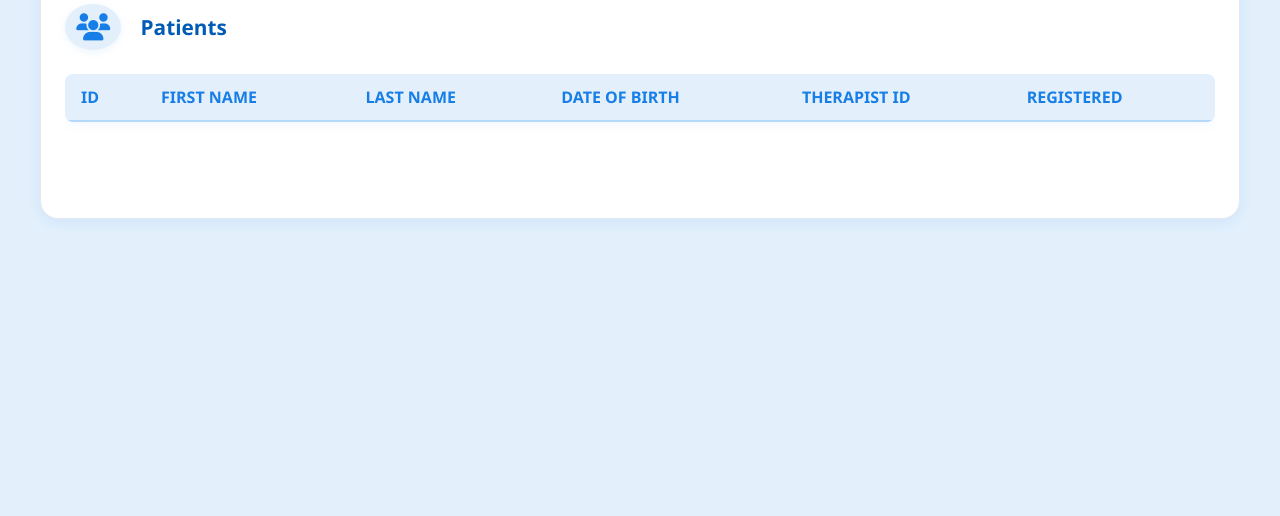
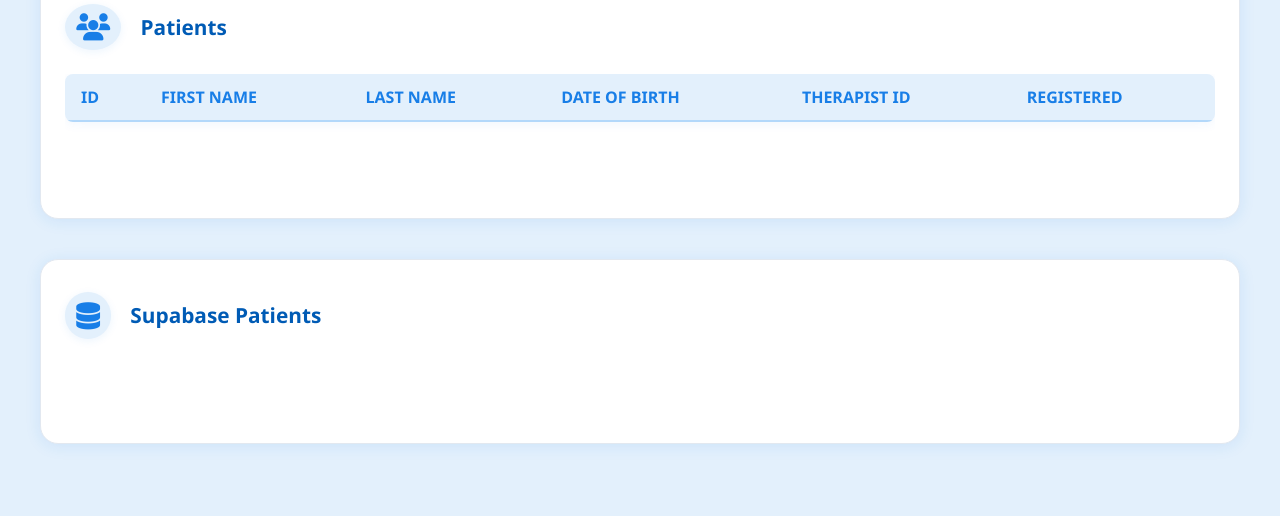
Before and after one commit to ReaganKibet/Patient-Registration-app, a Flask app: template templates/dashboard.html in a window 1280 px wide. Shown: the part 694-1210 px from the top of the page. Before the commit the page ends 914 px from the top, so only its background shows below. Run offline with Flask 3, Linux system fonts and the light colour scheme; the template is opened without the code that fills it, so the values that code supplies are empty; some libraries are stand-ins or nearby versions.

Commit message:
Adding functionality of fetching data from supabase to display in the dashboard

```diff
--- a/templates/dashboard.html
+++ b/templates/dashboard.html
@@ -235,6 +235,22 @@
                     </div>
                 </div>
             </section>
+            <!-- Supabase Patients List -->
+            <section class="dashboard-list-section">
+                <div class="list-card">
+                    <div class="list-card-header">
+                        <i class="fas fa-database"></i>
+                        <h2>Supabase Patients</h2>
+                    </div>
+                    <div class="table-responsive">
+                        <ul>
+                          {% for patient in supabase_patients %}
+                            <li>{{ patient.first_name }} {{ patient.last_name }} (DOB: {{ patient.date_of_birth }})</li>
+                          {% endfor %}
+                        </ul>
+                    </div>
+                </div>
+            </section>
         </main>
     </div>
     <!-- Chart.js CDN -->
```
